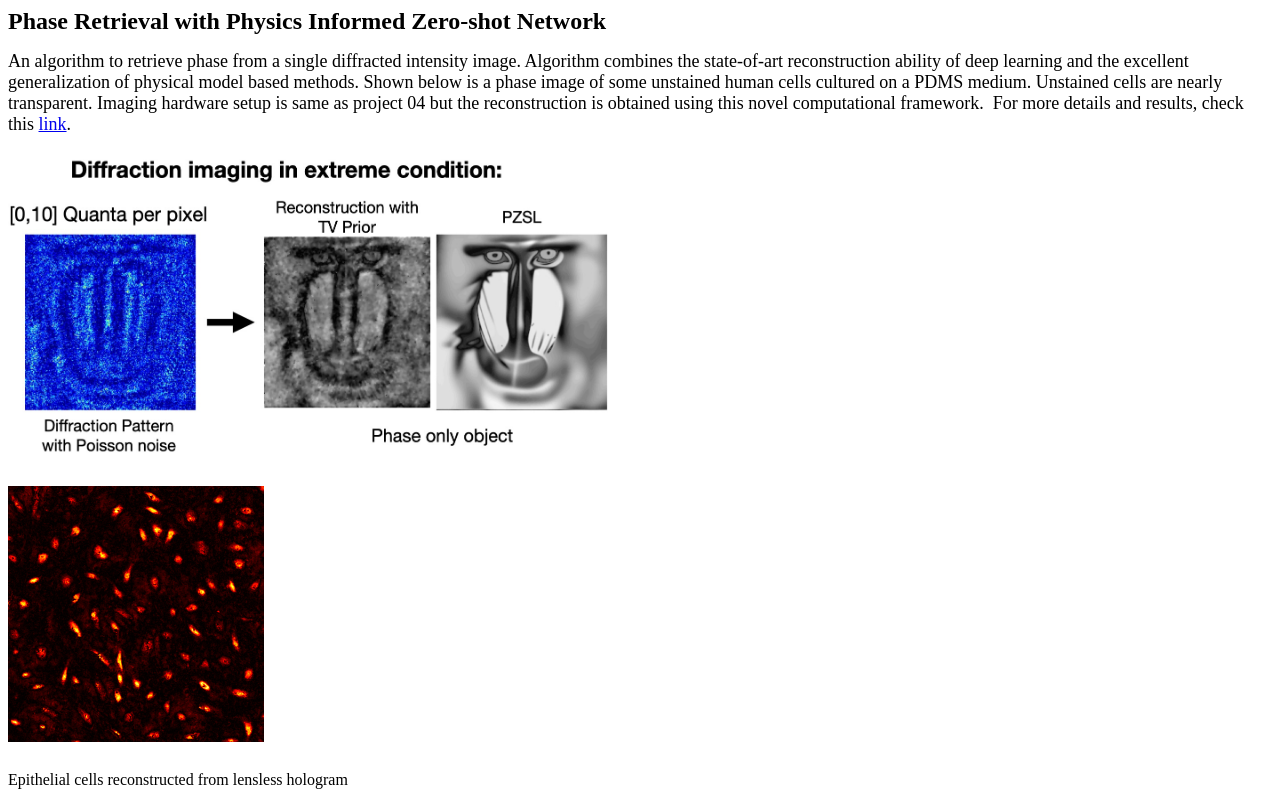
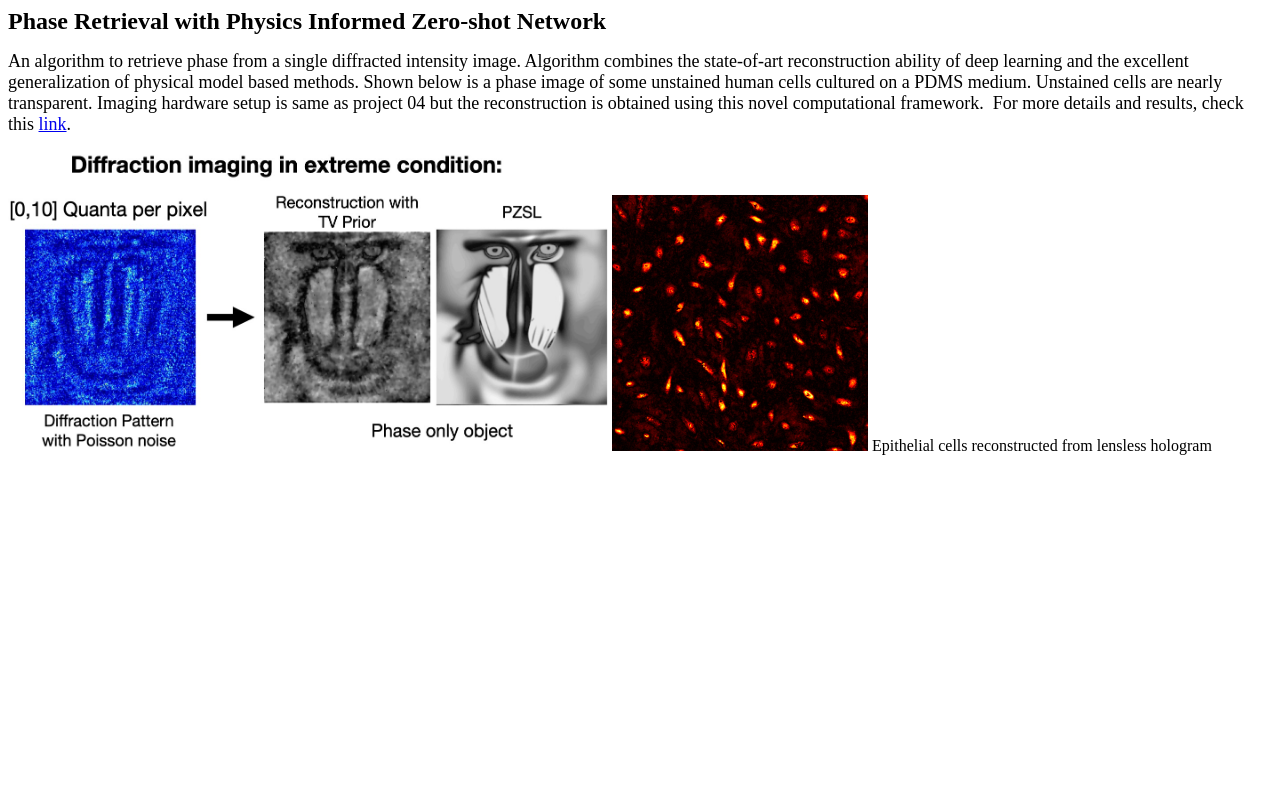
Before and after one commit to kumar-optoman/kumar-optoman.github.io, a plain HTML site: page projects/PZSL.html in a window 1280 px wide. Drawn offline with Linux system fonts and the light colour scheme.

Commit message:
Update PZSL.html

```diff
--- a/projects/PZSL.html
+++ b/projects/PZSL.html
@@ -6,8 +6,8 @@
 		<font face = "Times New Roman" size = "4.5"><p>An algorithm to retrieve phase from a single diffracted intensity image. Algorithm combines the state-of-art reconstruction ability of deep learning and the excellent generalization of physical model based methods.
 		Shown below is a phase image of some unstained human cells cultured on a PDMS medium. Unstained cells are nearly transparent. Imaging hardware setup is same as project 04 but the reconstruction is obtained using this novel computational framework.
 		For more details and results, check this <a href="https://www.osapublishing.org/ol/abstract.cfm?uri=ol-46-23-5942">link</a>.</font></p>
-		<h1><img class="center" src="PZSL2.jpeg" alt="" width="600" height="300"><br></h1>
-		<h1><img class="center" src="PZSL.png" alt="" width="256" height="256"></h1>
+		<img class="center" src="PZSL2.jpeg" alt="" width="600" height="300">
+		<img class="center" src="PZSL.png" alt="" width="256" height="256">
 		Epithelial cells reconstructed from lensless hologram
 		<br>
 
```
